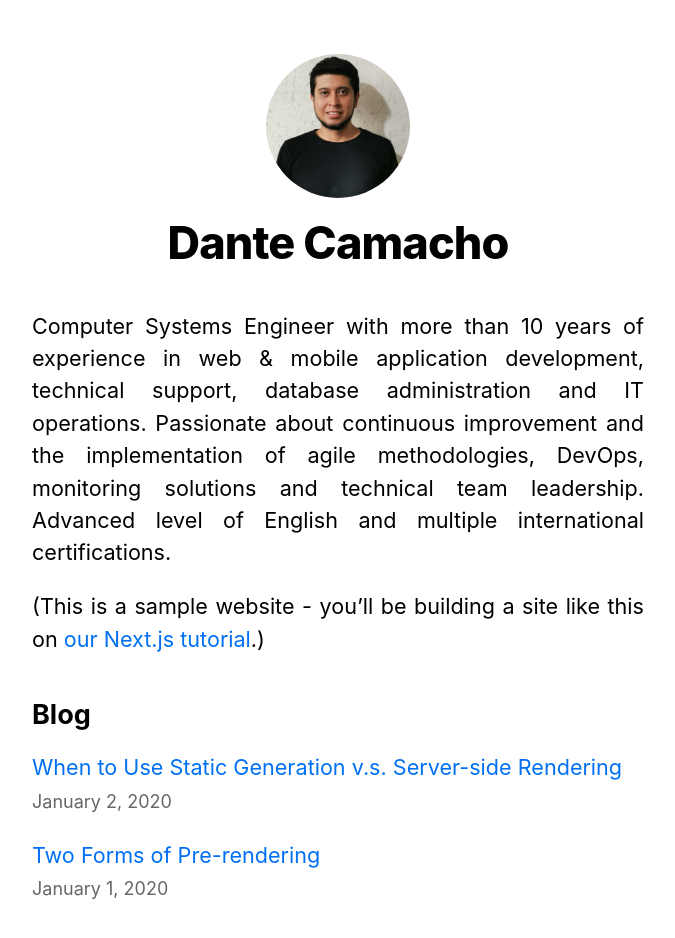
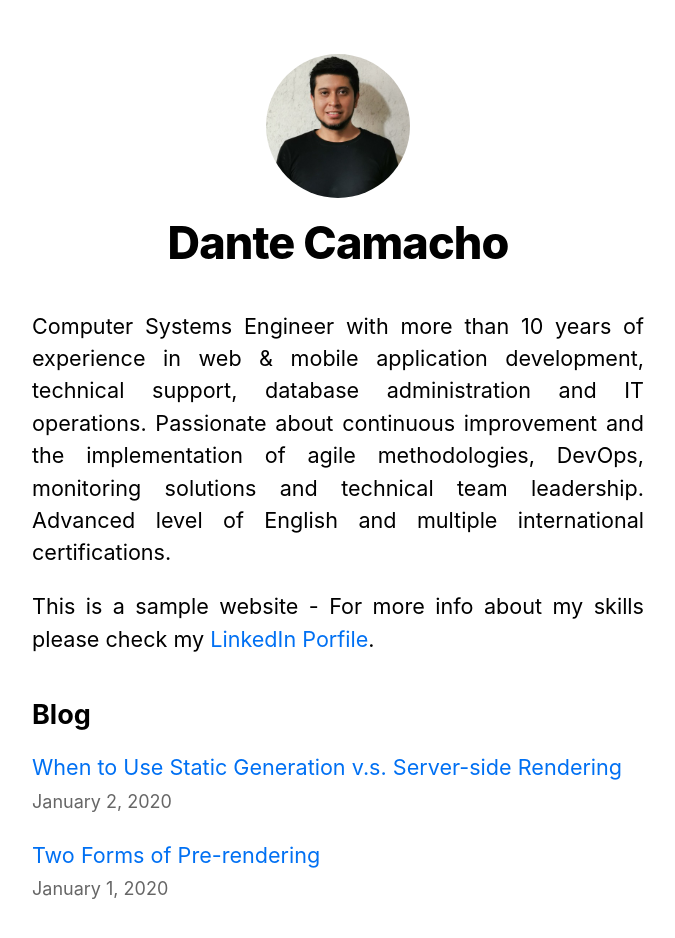
Before and after one commit to csdr87/nextjs-blog, a Next.js app: page / in a window 1280 px wide. Shown: the top 938 px of the page, without its empty margins (302-977 px from the left). Built offline with nearby package versions, Linux system fonts and the light colour scheme.

Commit message:
feat: add lint

```diff
--- a/components/layout.js
+++ b/components/layout.js
@@ -5,7 +5,7 @@ import utilStyles from '../styles/utils.module.css';
 import Link from 'next/link';
 
 const name = 'Dante Camacho';
-export const siteTitle = 'Next.js Sample Website';
+export const siteTitle = 'React Next.js Sample';
 
 export default function Layout({ children, home }) {
   return (
@@ -14,7 +14,7 @@ export default function Layout({ children, home }) {
         <link rel="icon" href="/favicon.ico" />
         <meta
           name="description"
-          content="Learn how to build a personal website using Next.js"
+          content="Personal website using Next.js"
         />
         <meta
           property="og:image"
--- a/pages/index.js
+++ b/pages/index.js
@@ -26,8 +26,8 @@ support, database administration and IT operations. Passionate about continuous
 of agile methodologies, DevOps, monitoring solutions and technical team leadership. Advanced level of English and
 multiple international certifications.</p>
         <p>
-          (This is a sample website - you’ll be building a site like this on{' '}
-          <a href="https://nextjs.org/learn">our Next.js tutorial</a>.)
+          This is a sample website - For more info about my skills please check my{' '}
+          <a target='_blank' href="https://www.linkedin.com/in/dante-camacho-66220794/">LinkedIn Porfile</a>.
         </p>
       </section>
       <section className={`${utilStyles.headingMd} ${utilStyles.padding1px}`}>
```
Also changed, not shown: package.json (+10 -0 lines), 1 other file (tests, documents, lock files or other folders).
